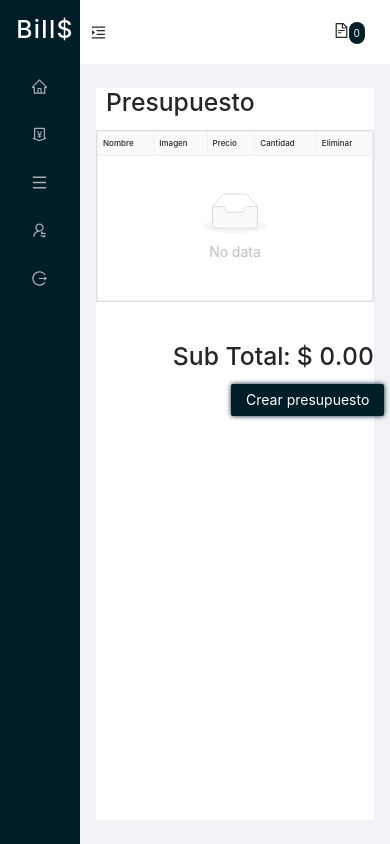
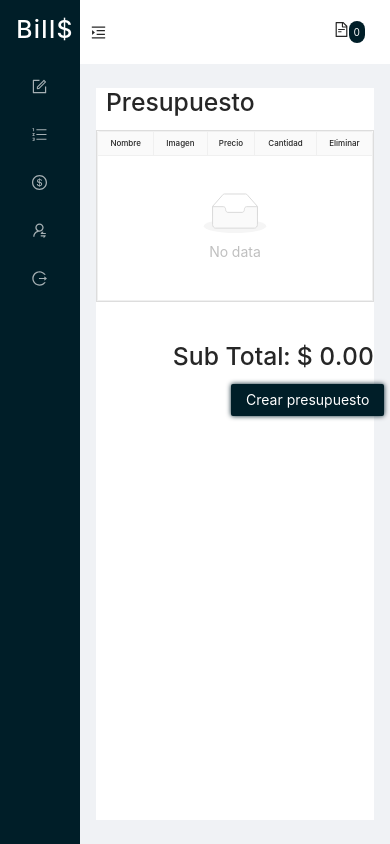
Before and after one commit to LauraOtz/Bills-frontend, a React (Create React App) app: page /cart in a window 390 px wide. Built offline with nearby package versions, Linux system fonts and the light colour scheme; sample sign-in values are in the browser's storage; the HTML template or start-up script is replaced by a standard one; a web font is replaced by a local one.

Commit message:
regex de precio funcionando

```diff
--- a/src/components/Layout.jsx
+++ b/src/components/Layout.jsx
@@ -3,10 +3,10 @@ import { Layout, Menu } from "antd";
 import {
   MenuUnfoldOutlined,
   MenuFoldOutlined,
-  HomeOutlined,
-  MenuOutlined,
+  FormOutlined,
+  OrderedListOutlined,
   UserSwitchOutlined,
-  MoneyCollectOutlined,
+  DollarOutlined,
   LogoutOutlined,
   FileTextOutlined,
   WarningOutlined,
@@ -69,13 +69,13 @@ const LayoutApp = ({ children }) => {
           mode="inline"
           defaultSelectedKeys={window.location.pathname}
         >
-          <Menu.Item key="/" icon={<HomeOutlined />}>
+          <Menu.Item key="/" icon={<FormOutlined />}>
             <Link to="/">Crear presupuesto</Link>
           </Menu.Item>
-          <Menu.Item key="/bills" icon={<MoneyCollectOutlined />}>
+          <Menu.Item key="/bills" icon={<OrderedListOutlined />}>
             <Link to="/bills">Mis presupuestos</Link>
           </Menu.Item>
-          <Menu.Item key="/products" icon={<MenuOutlined />}>
+          <Menu.Item key="/products" icon={<DollarOutlined />}>
             <Link to="/products">Productos</Link>
           </Menu.Item>
           <Menu.Item key="/customers" icon={<UserSwitchOutlined />}>
--- a/src/components/layout.css
+++ b/src/components/layout.css
@@ -60,9 +60,25 @@
   color: #ffffff;
 }
 
-@media only screen and (max-width: 920px) {
-  div.CardsA {
-    display: flex;
-    justify-content: center;
+.ant-table table {
+  text-align: center;
+}
+
+th.ant-table-cell {
+  text-align: center !important;
+}
+
+div.CardsA {
+  display: flex;
+  justify-content: center;
+}
+
+@media only screen and (max-width: 414px) {
+  body {
+    font-size: 10px;
+  }
+
+  div.ant-card-bordered.ant-card-hoverable {
+    width: 143px !important;
   }
 }
--- a/src/pages/login/Contact.jsx
+++ b/src/pages/login/Contact.jsx
@@ -2,7 +2,6 @@ import React, { useRef } from "react";
 import emailjs from "@emailjs/browser";
 import { Button, Form, Input, Row, Col } from "antd";
 import "../login/Contact.css";
-
 const { TextArea } = Input;
 
 const Contact = () => {
--- a/src/pages/login/cards-style.css
+++ b/src/pages/login/cards-style.css
@@ -21,8 +21,6 @@
   padding: auto;
   width: 80%;
 }
-<<<<<<< HEAD
-=======
 .kr{
     border: 5px solid white !important;
 }
@@ -30,7 +28,6 @@
     background-color:white;
 margin: 40px;}
 
->>>>>>> 1a02adb193c221a06a431f1cd9ab850605efd19d
 
 .container-fluid-row {
   padding-top: 6rem;
--- a/src/pages/products/Products.jsx
+++ b/src/pages/products/Products.jsx
@@ -183,7 +183,6 @@ const Products = () => {
   };
 
   return (
-
     <div className="Hidden">
       <LayoutApp>
         <h2>Mis Productos</h2>
@@ -255,10 +254,13 @@ const Products = () => {
                   {
                     required: true,
 
-                    pattern: new RegExp(
-                      /^(\d*[1-9]\d*(\.\d+)?|0*\.\d*[1-9]\d*)$/
-                    ),
+                    pattern: /^(\d*[1-9]\d*(\.\d+)?|0*\.\d*[1-9]\d*)$/,
+
                     message: "Por favor ingrese un precio válido.",
+                  },
+                  {
+                    max: 7,
+                    message: "No es posible ingresar mas de 7 caracteres",
                   },
                 ]}
               >
```
Also changed, not shown: src/pages/register/register.css (+8 -14 lines).
